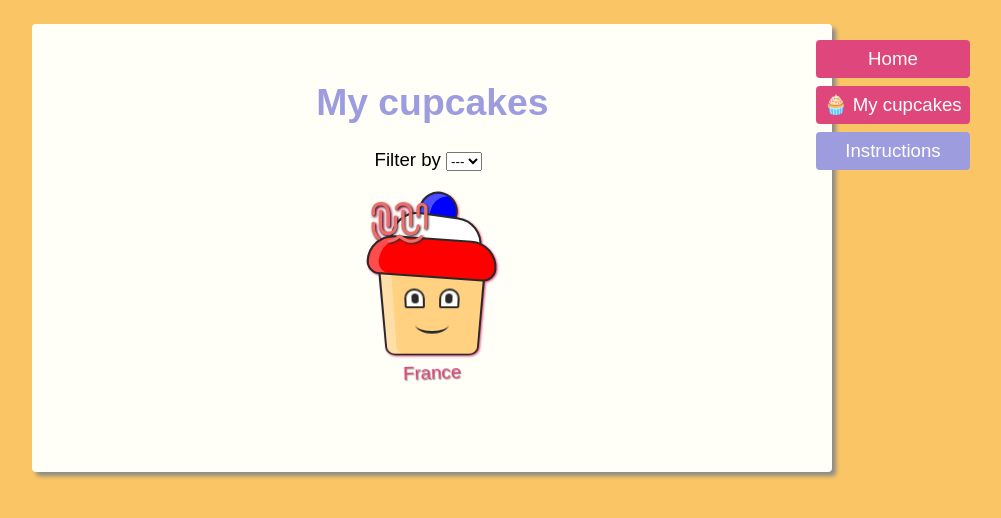
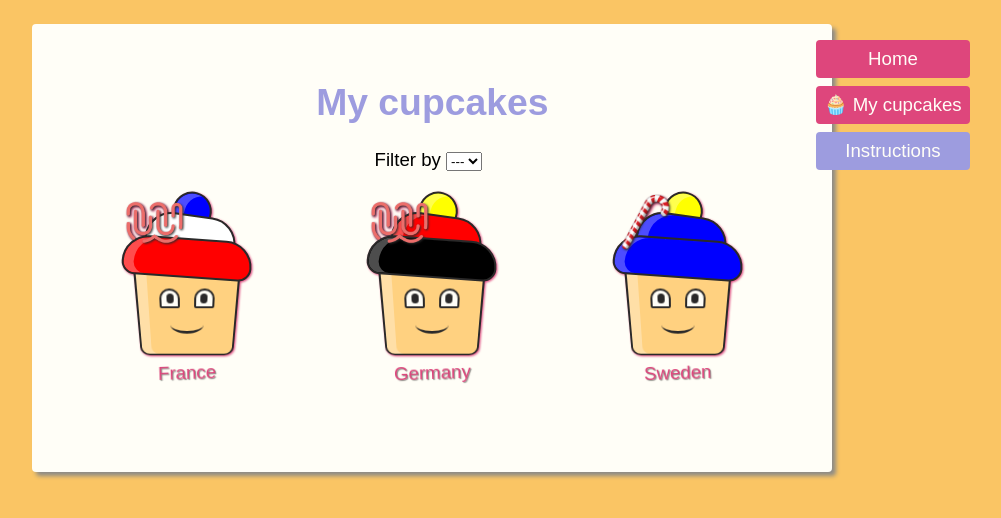
Before and after one commit to wildcodeschool-2025-03/JS-Lyon-dwwm-checkpoint-2, a React (Vite) app in the folder client/: page /cupcakes in a window 1280 px wide. Shown: the top 518 px of the page, without its empty margins (139-1140 px from the left). Built offline with nearby package versions, Linux system fonts and the light colour scheme; no server answers.

Commit message:
step 2 et 3

```diff
--- a/client/src/pages/CupcakeList.tsx
+++ b/client/src/pages/CupcakeList.tsx
@@ -38,7 +38,7 @@ const sampleCupcakes: CupcakeArray = [
 
 function CupcakeList() {
   // Step 1: get all cupcakes
-  const [cupcakes, setCupcakes] = useState<[]>([]);
+  const [cupcakes, setCupcakes] = useState<CupcakeArray>(sampleCupcakes);
 
   useEffect(() => {
     fetch("http://localhost:3310/api/cupcakes")
@@ -72,9 +72,11 @@ function CupcakeList() {
       <ul className="cupcake-list" id="cupcake-list">
         {/* Step 2: repeat this block for each cupcake */}
         {/* Step 5: filter cupcakes before repeating */}
-        <li className="cupcake-item">
-          <Cupcake data={sampleCupcakes[0]} />
-        </li>
+        {cupcakes.map((cupcake) => (
+          <li className="cupcake-item" key={cupcake.id}>
+            <Cupcake data={cupcake} />
+          </li>
+        ))}
         {/* end of block */}
       </ul>
     </>
```
